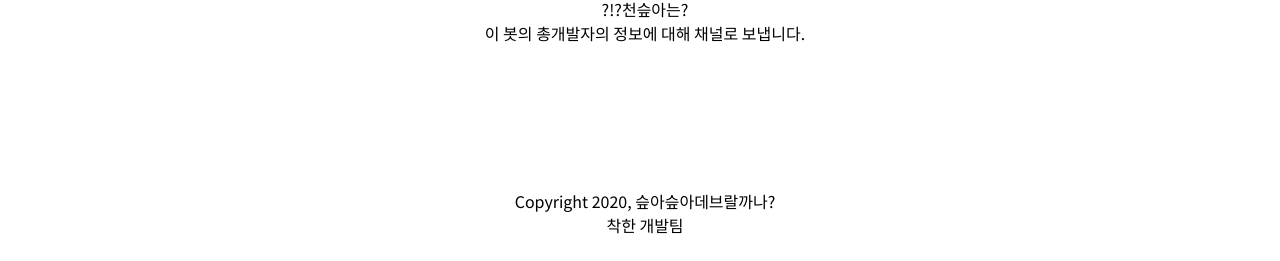
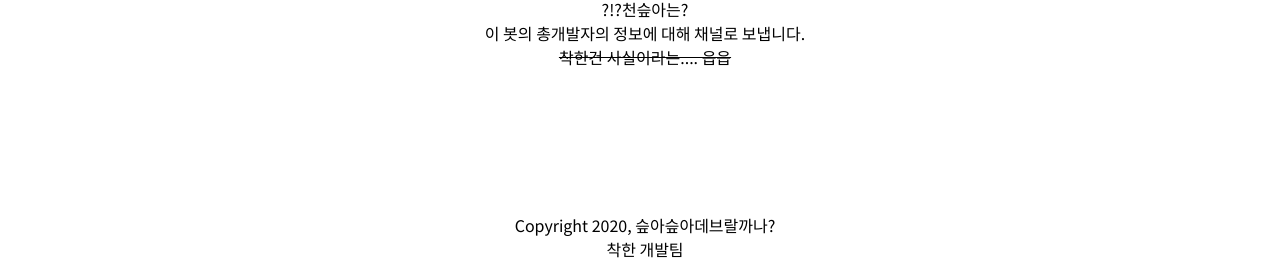
Before and after one commit to NamuTree0345/1000spabot-web, a plain HTML site: page cmds.html in a window 1280 px wide. Shown: the part 1667-1928 px from the top of the page. Before the commit the page ends 1904 px from the top, so only its background shows below. Drawn offline with Linux system fonts and the light colour scheme.

Commit message:
Update cmds.html

```diff
--- a/cmds.html
+++ b/cmds.html
@@ -40,6 +40,7 @@
         <img src="https://cdn.discordapp.com/attachments/684019766100623362/686826428666216636/unknown.png"/><br/>
         <div class="text_center">?!?천슾아는?</div>
         <div class="text_center">이 봇의 총개발자의 정보에 대해 채널로 보냅니다.</div>
+        <div style="text-decoration: line-through;">착한건 사실이라는.... 읍읍</div>
 
         <br/><br/><br/><br/><br/><br/>Copyright 2020, 슾아슾아데브랄까나?<br/>착한 개발팀
     </body>
```
